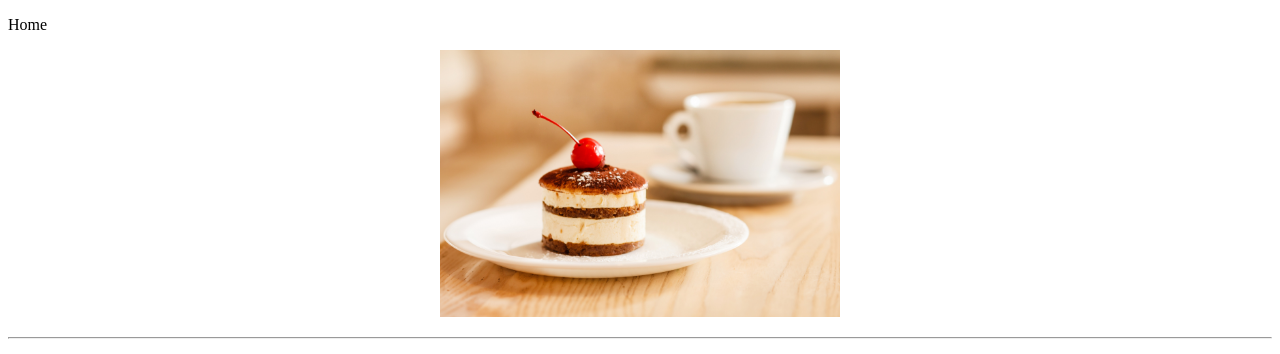
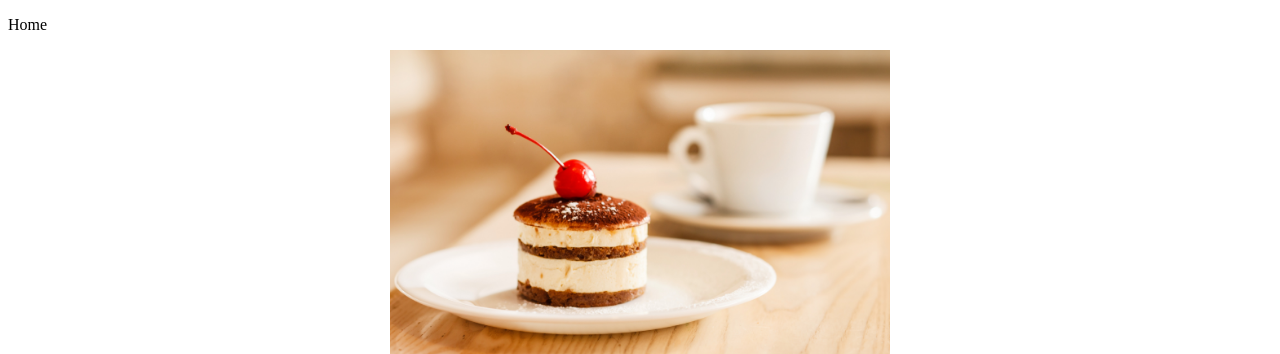
Before and after one commit to sanjay1806/cake-coffee, a plain HTML site: page index.html in a window 1280 px wide. Shown: the top 354 px of the page. Drawn offline with Linux system fonts and the light colour scheme.

Commit message:
Update index.html

```diff
--- a/index.html
+++ b/index.html
@@ -7,7 +7,7 @@
 <body>
 	<p>	Home </p>
 	<p align="center">
-		<img src="cake.jpg" width="400px">
+		<img src="cake.jpg" width="500px">
 	</p>
 	<hr>
 	<h1 align="center">Cake & Coffee</h1>
```
